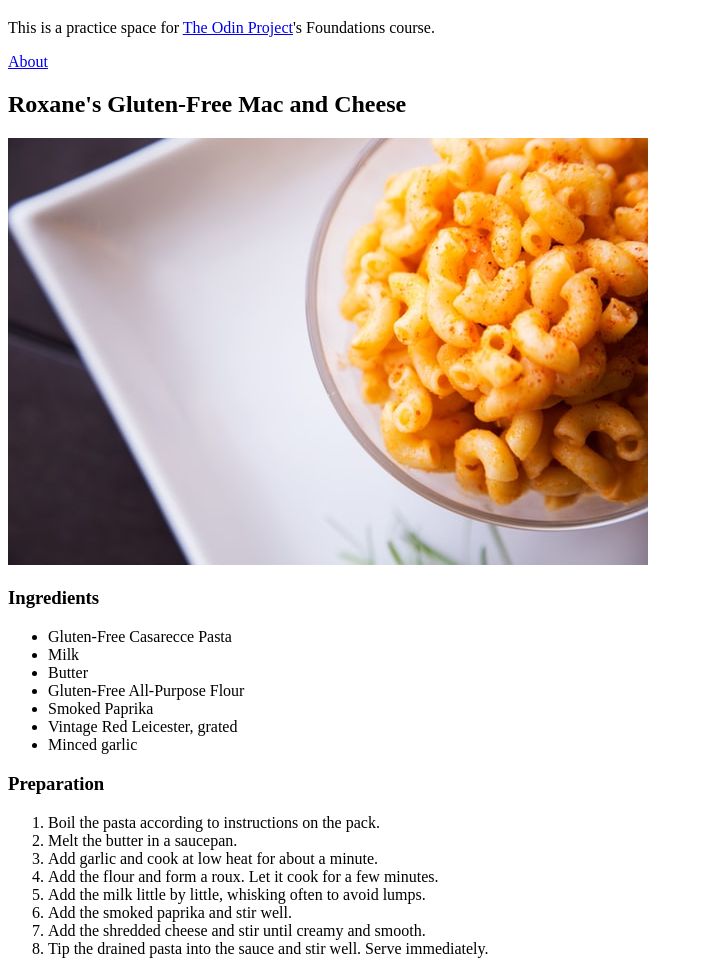
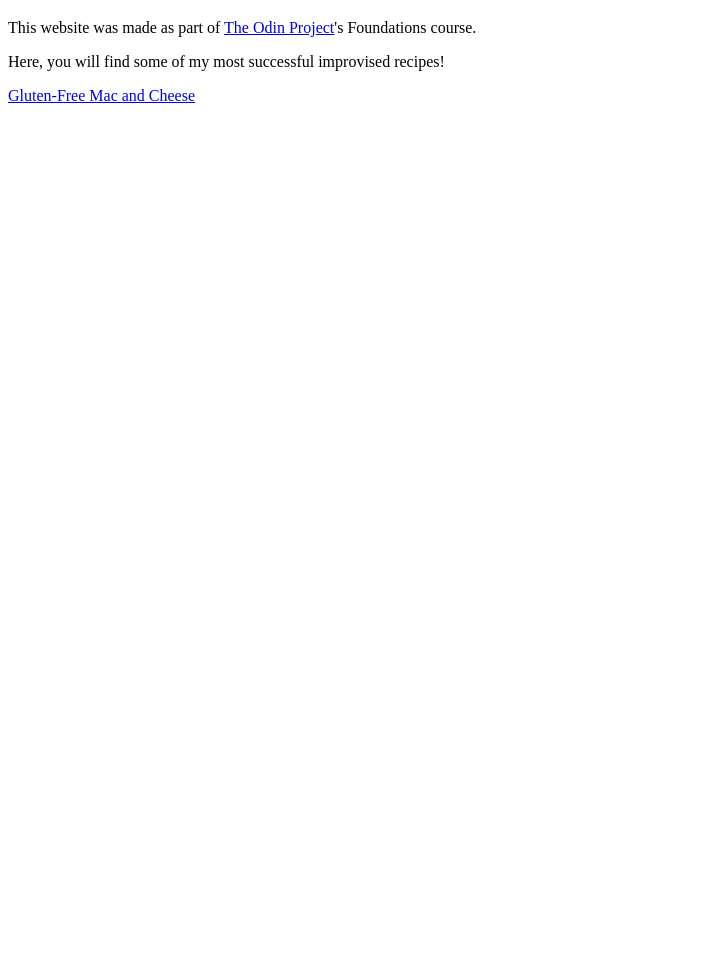
Before and after one commit to Roxanoel/Cooking-up-some-HTML, a plain HTML site: page index.html in a window 1280 px wide. Shown: the part 61-1035 px from the top of the page, without its empty margins (0-703 px from the left). After the commit the page ends 800 px from the top, so only its background shows below. Drawn offline with Linux system fonts and the light colour scheme.

Commit message:
Moved mac n cheese recipe to its own page and added a link to it from index page

```diff
--- a/index.html
+++ b/index.html
@@ -7,31 +7,9 @@
   </head>
   <body>
     <h1>Cooking up some HTML</h1>
-      <p> This is a practice space for <a href="https://www.theodinproject.com/about">The Odin Project</a>'s Foundations course.</p>
-      <p> <a href="pages/about.html">About</a></p>
-      <h2>Roxane's Gluten-Free Mac and Cheese</h2>
-      <img src="images/macncheese.jpg" alt="A picture of delicious mac and cheese">
-      <h3>Ingredients</h3>
-      <ul>
-          <li>Gluten-Free Casarecce Pasta</li>
-          <li>Milk</li>
-          <li>Butter</li>
-          <li>Gluten-Free All-Purpose Flour</li>
-          <li>Smoked Paprika</li>
-          <li>Vintage Red Leicester, grated</li>
-          <li>Minced garlic</li>
-      </ul>
-      <h3>Preparation</h3>
-      <ol>
-          <li>Boil the pasta according to instructions on the pack.</li>
-          <li>Melt the butter in a saucepan.</li>
-          <li>Add garlic and cook at low heat for about a minute.</li>
-          <li>Add the flour and form a roux. Let it cook for a few minutes.</li>
-          <li>Add the milk little by little, whisking often to avoid lumps.</li>
-          <li>Add the smoked paprika and stir well.</li>
-          <li>Add the shredded cheese and stir until creamy and smooth.</li>
-          <li>Tip the drained pasta into the sauce and stir well. Serve immediately.</li>
-      </ol>
+      <p>This website was made as part of <a href="https://www.theodinproject.com/about">The Odin Project</a>'s Foundations course.</p>
+      <p>Here, you will find some of my most successful improvised recipes!</p>
+      <p> <a href="recipes/macncheese.html">Gluten-Free Mac and Cheese</a></p>
 
   </body>
 </html>
```
Also changed, not shown: recipes/macncheese.html (+35 -0 lines).
